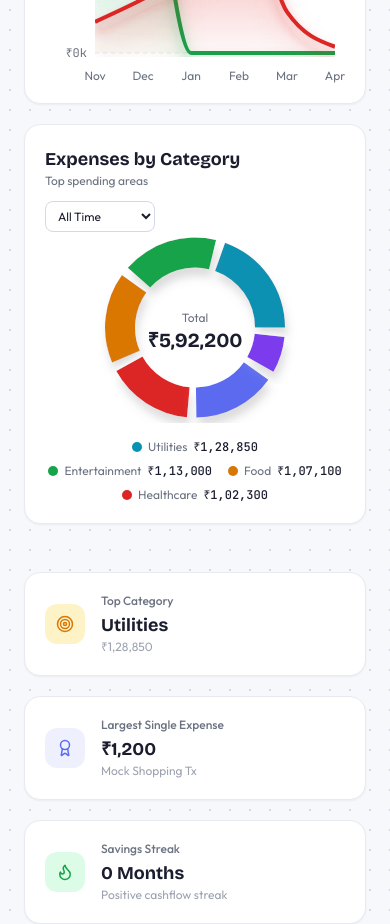
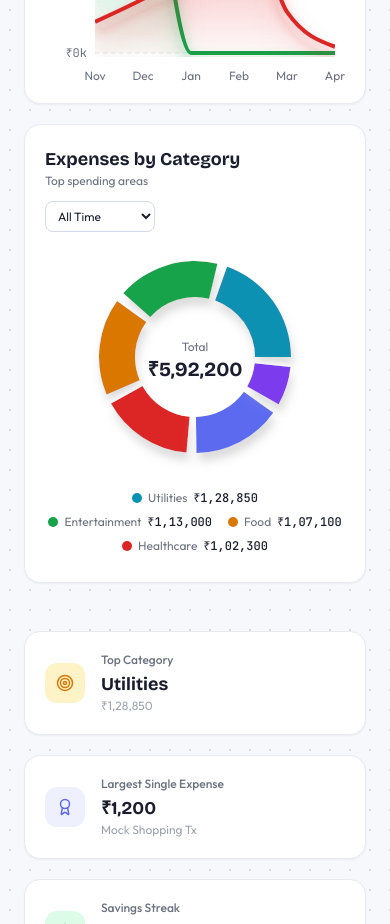
Before and after one commit to Aravind56565657/zorvyn, a React (Vite) app: page / in a window 390 px wide. Shown: the part 1120-2044 px from the top of the page. Built offline with nearby package versions, Linux system fonts and the light colour scheme.

Commit message:
Fix mobile pie chart overlap with responsive radiuses and h-auto

```diff
--- a/src/components/SpendingPieChart.tsx
+++ b/src/components/SpendingPieChart.tsx
@@ -62,7 +62,7 @@ export const SpendingPieChart: React.FC = () => {
   const total = data.reduce((acc, curr) => acc + curr.value, 0);
 
   return (
-    <div className="card h-[400px] flex flex-col relative">
+    <div className="card h-auto sm:h-[400px] flex flex-col relative overflow-hidden">
       <div className="mb-2 flex flex-col sm:flex-row sm:items-start justify-between gap-3">
         <div>
           <h3 className="font-bricolage text-lg font-bold text-text1 dark:text-[#F3F4F6]">Expenses by Category</h3>
@@ -97,7 +97,7 @@ export const SpendingPieChart: React.FC = () => {
 
       {data.length > 0 ? (
         <>
-          <div className="flex-1 w-full min-h-0 relative -mt-2">
+          <div className="h-[250px] sm:h-auto sm:flex-1 w-full min-h-0 relative -mt-2">
             <ResponsiveContainer width="100%" height="100%">
               <PieChart>
                 <defs>
@@ -110,8 +110,8 @@ export const SpendingPieChart: React.FC = () => {
                   data={data}
                   cx="50%"
                   cy="50%"
-                  innerRadius={60}
-                  outerRadius={90}
+                  innerRadius="50%"
+                  outerRadius="80%"
                   paddingAngle={6}
                   dataKey="value"
                   stroke="transparent"
@@ -136,7 +136,7 @@ export const SpendingPieChart: React.FC = () => {
             </div>
           </div>
 
-          <div className="flex flex-wrap gap-x-4 gap-y-2 mt-4 justify-center">
+          <div className="flex flex-wrap gap-x-4 gap-y-2 mt-2 sm:mt-4 justify-center pb-2 sm:pb-0">
             {data.slice(0, 4).map((d) => (
               <div key={d.name} className="flex items-center gap-1.5 text-xs">
                 <span className="w-2.5 h-2.5 rounded-full" style={{ backgroundColor: CATEGORY_COLORS[d.name] || FALLBACK_COLOR }}></span>
```
